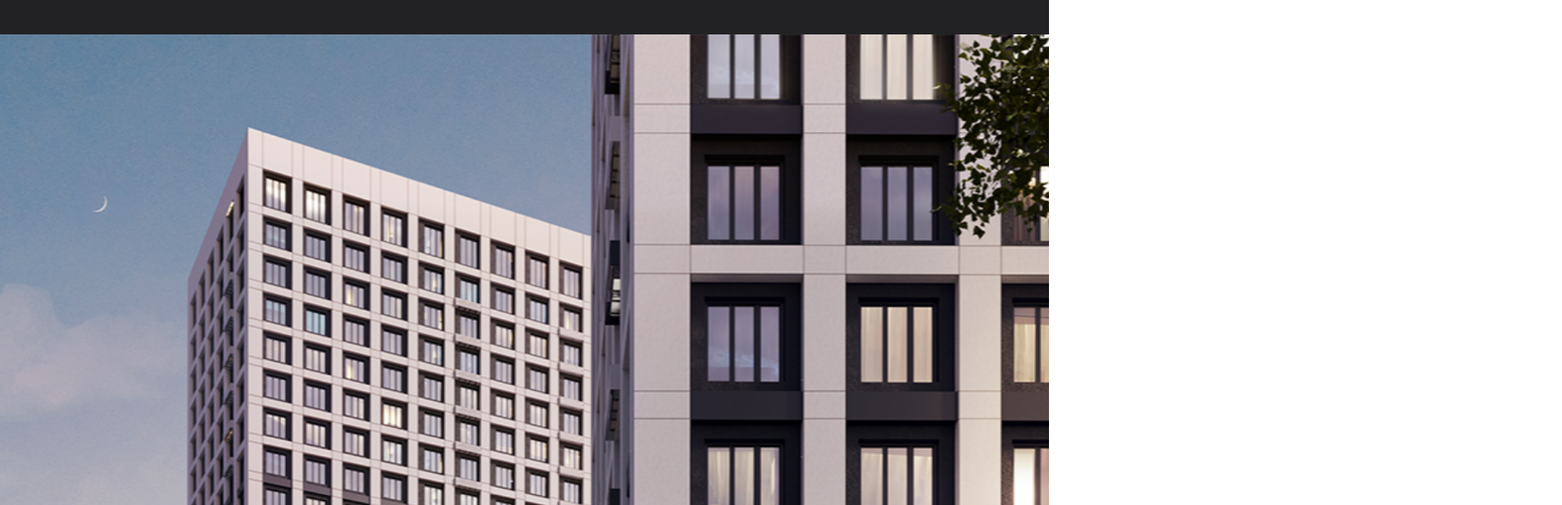
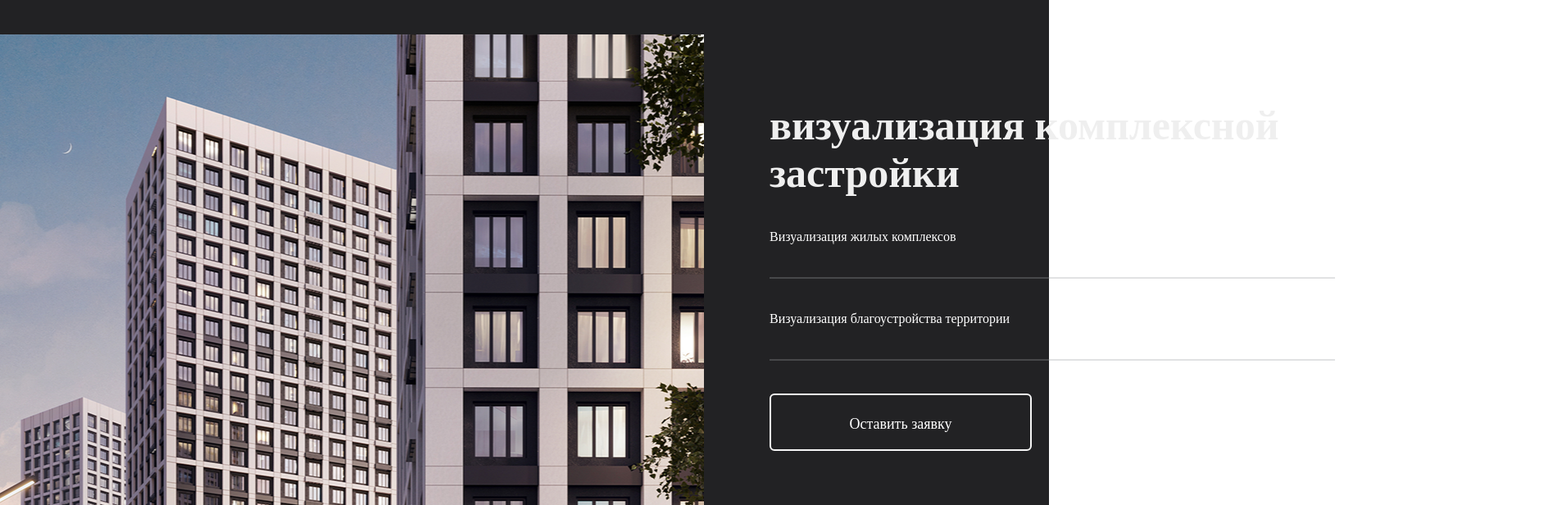
Before and after one commit to dianaveselkina/bimpro-visual, a Vue app: page / in a window 1280 px wide. Shown: the part 3700-4316 px from the top of the page at 82% size, 1906 px wide, since content can reach past the window. Built offline with nearby package versions, Linux system fonts and the light colour scheme.

Commit message:
style DevelopmentDiv

```diff
--- a/src/components/DevelopmentDiv.vue
+++ b/src/components/DevelopmentDiv.vue
@@ -4,9 +4,11 @@
     <div class="development__info">
       <h2>визуализация комплексной застройки</h2>
       <div class="development__item"><p>Визуализация жилых комплексов</p></div>
+      <hr class="hr" />
       <div class="development__item">
         <p>Визуализация благоустройства территории</p>
       </div>
+      <hr class="hr" />
       <MyButton class="transparent">Оставить заявку</MyButton>
     </div>
   </div>
@@ -19,4 +21,43 @@ export default {
   },
 };
 </script>
-<style scoped></style>
+<style scoped>
+.development__container {
+  background-color: #222224;
+  color: white;
+  display: flex;
+  flex-direction: row;
+}
+img {
+  width: 859px;
+  height: auto;
+}
+.development__info {
+  display: flex;
+  flex-direction: column;
+  padding: 82px 277px 0 80px;
+  gap: 40px;
+}
+h2 {
+  font-size: 50px;
+  color: #efefef;
+}
+.hr {
+  border: 1px solid #9da0a3;
+  width: 690px;
+  height: 0px;
+  opacity: 0.3;
+}
+.transparent {
+  background-color: rgba(28, 28, 28, 0);
+  border: 2px solid #f5f5f5;
+  border-radius: 6px;
+  padding: 4px 35px 0px 35px;
+  width: 320px;
+  height: 70px;
+}
+.transparent:hover {
+  background-color: #ea4c14;
+  border: 2px solid #ea4c14;
+}
+</style>
```
